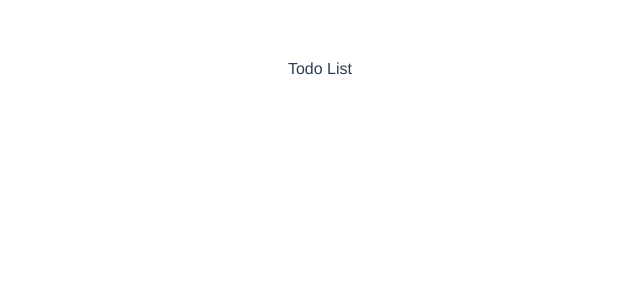
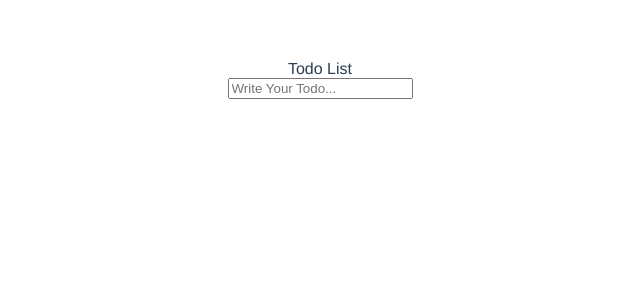
Before and after one commit to junjangsee/vue-todolist, a Vue app: page / in a window 1280 px wide. Shown: the top 300 px of the page, without its empty margins (320-960 px from the left). Built offline with nearby package versions, Linux system fonts and the light colour scheme.

Commit message:
[#5]feat: input component를 추가합니다.

```diff
--- a/src/App.vue
+++ b/src/App.vue
@@ -2,17 +2,20 @@
   <div id="app">
     <div class="todo-wrapper">
       <Header />
+      <Input />
     </div>
   </div>
 </template>
 
 <script>
 import Header from "./components/Header";
+import Input from "./components/Input";
 
 export default {
   name: "App",
   components: {
     Header,
+    Input,
   },
 };
 </script>
--- /dev/null
+++ b/src/components/Input.vue
@@ -0,0 +1,10 @@
+<template>
+  <input placeholder="Write Your Todo..." />
+</template>
+
+<script>
+export default {};
+</script>
+
+<style scoped>
+</style>
```
